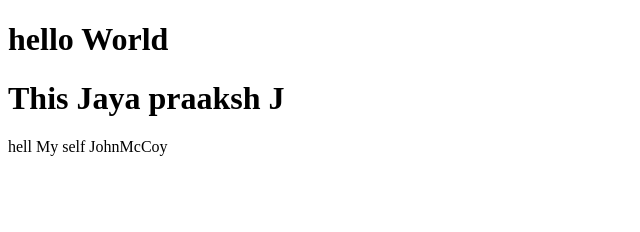
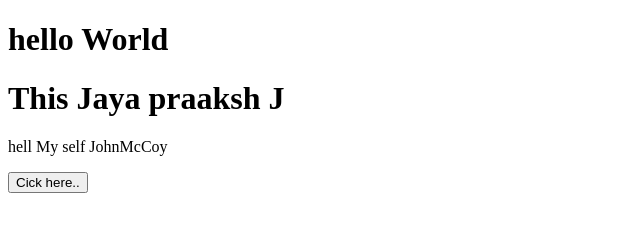
Before and after one commit to JPrakash15/Frontend-Mentor-Challenges, a plain HTML site: page index.html in a window 1280 px wide. Shown: the whole page, without its empty margins (0-640 px from the left). Drawn offline with Linux system fonts and the light colour scheme.

Commit message:
button added

```diff
--- a/index.html
+++ b/index.html
@@ -9,5 +9,6 @@
     <h1>hello World</h1>
     <h1>This Jaya praaksh J</h1>
     <p>hell My self JohnMcCoy</p>
+    <button>Cick here..</button>
 </body>
 </html>
```
